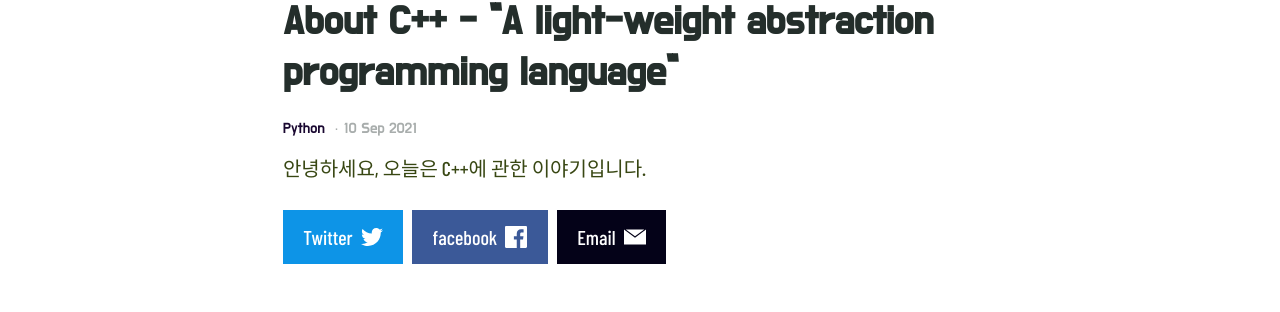
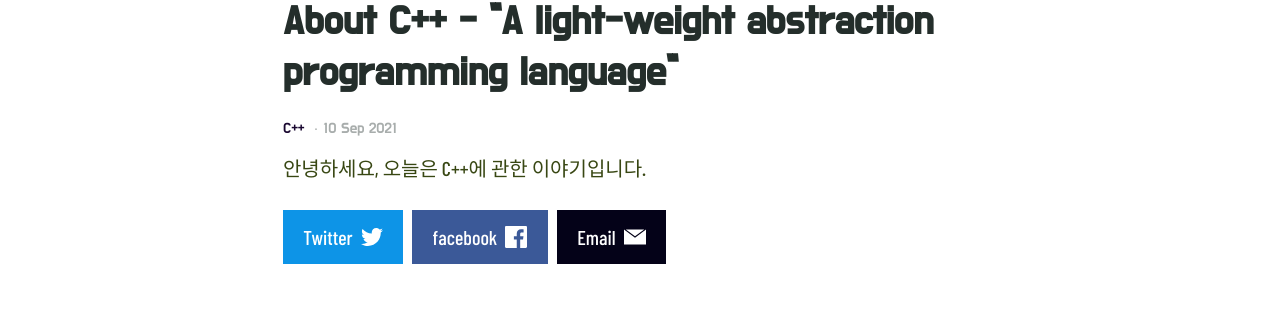
Before and after one commit to daviddarnes/alembic, a Jekyll site: the page built from _posts/2021-09-10-C++-post1.md, in a window 1280 px wide. Shown: the part 448-760 px from the top of the page. Built offline with Jekyll 4.4.1, drawn with Linux system fonts in a browser that asks for light colours; some web fonts are replaced.

Commit message:
Update 2021-09-10-C++-post1.md

```diff
--- a/_posts/2021-09-10-C++-post1.md
+++ b/_posts/2021-09-10-C++-post1.md
@@ -1,7 +1,7 @@
 ---
 title: About C++ - "A light-weight abstraction programming language"
 categories:
-- Python
+- C++
 excerpt: |
   C++언어는 C언어를 부분집합으로 가지며 객체지향 및 일반화 프로그래밍과 같은 멀티 패러다임을 지원하는 프로그래밍 언어입니다.
 feature_image: "https://picsum.photos/2560/600?image=872"
```
